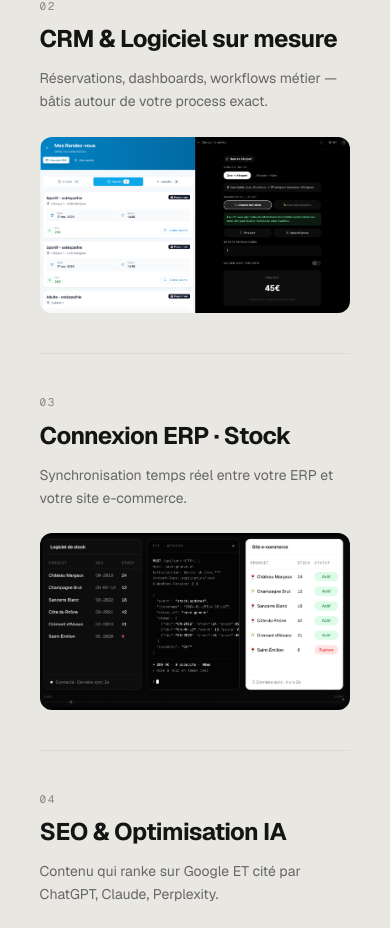
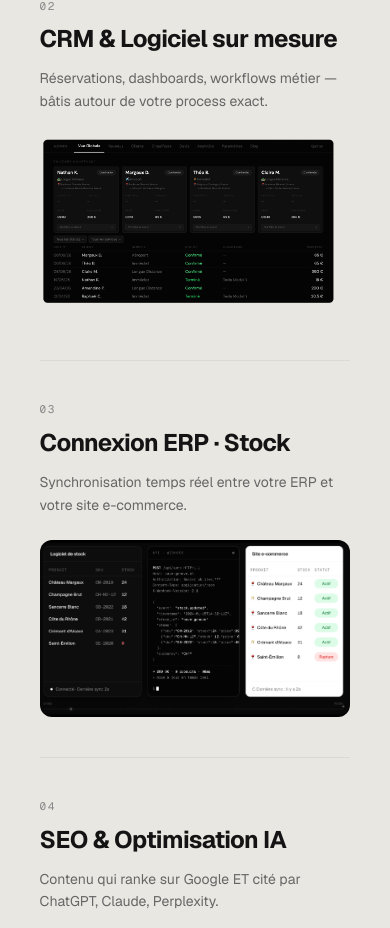
Before and after one commit to loanrmb/torquemade-v2, a Next.js app: page / in a window 390 px wide. Shown: the part 1614-2542 px from the top of the page. Built offline with nearby package versions, Linux system fonts and the light colour scheme.

Commit message:
services: swap CRM mobile preview to public/preview-crm-logiciel.png
Both mobile CRM image references (FigureCrm mobile img + MOBILE_PREVIEWS[1])
now point to /preview-crm-logiciel.png (new asset uploaded at public/ root)
instead of /images/preview-crm-logiciel.png. Desktop iframe unchanged.

```diff
--- a/components/services-section.tsx
+++ b/components/services-section.tsx
@@ -34,7 +34,7 @@ const ROTATE_MS = 7000;
 /* Mobile preview images for the vertical stack (services 01-04). */
 const MOBILE_PREVIEWS = [
   '/images/preview-site-jetski-arcachon.png',
-  '/images/preview-crm-logiciel.png',
+  '/preview-crm-logiciel.png',
   '/images/preview-erp-site-ecommerce.png',
   '/images/preview-seo-ia.png',
 ];
@@ -143,7 +143,7 @@ function FigureCrm() {
   return (
     <>
       <img
-        src="/images/preview-crm-logiciel.png"
+        src="/preview-crm-logiciel.png"
         alt="Aperçu CRM logiciel de gestion"
         className="w-full rounded-2xl md:hidden"
       />
```
